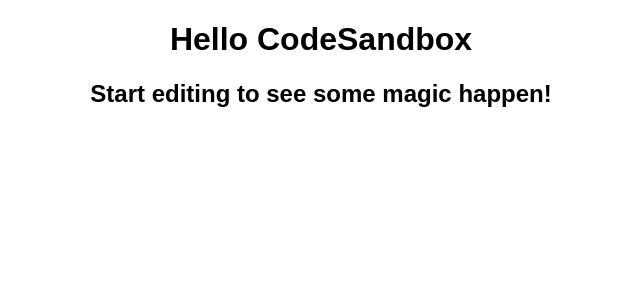
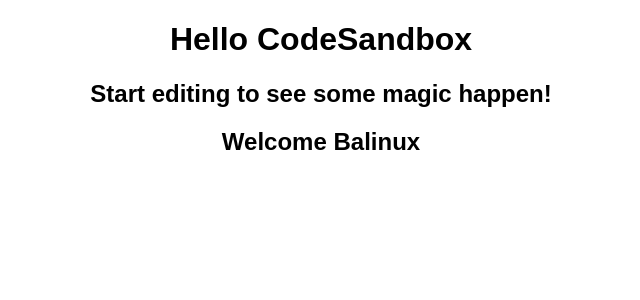
Before and after one commit to balinux/learn-react-typescript, a React (Create React App) app: page / in a window 1280 px wide. Shown: the top 300 px of the page, without its empty margins (319-959 px from the left). Built offline with nearby package versions, Linux system fonts and the light colour scheme.

Commit message:
3 - Typing Props

```diff
--- a/src/App.tsx
+++ b/src/App.tsx
@@ -1,3 +1,4 @@
+import { Greet } from "./components/Greet";
 import "./styles.css";
 
 export default function App() {
@@ -5,6 +6,9 @@
     <div className="App">
       <h1>Hello CodeSandbox</h1>
       <h2>Start editing to see some magic happen!</h2>
+
+      {/* berikut cara implementasi components */}
+      <Greet name={"Balinux"} />
     </div>
   );
 }
--- /dev/null
+++ b/src/components/Greet.tsx
@@ -0,0 +1,15 @@
+/**
+ * contoh type unteuk Greet fucntion
+ */
+type GreetProps = {
+  name: string;
+};
+
+// berikut cara penggunaanya
+export const Greet = (props: GreetProps) => {
+  return (
+    <div>
+      <h2> Welcome {props.name}</h2>
+    </div>
+  );
+};
```
Also changed, not shown: 1 other file (tests, documents, lock files or other folders).
